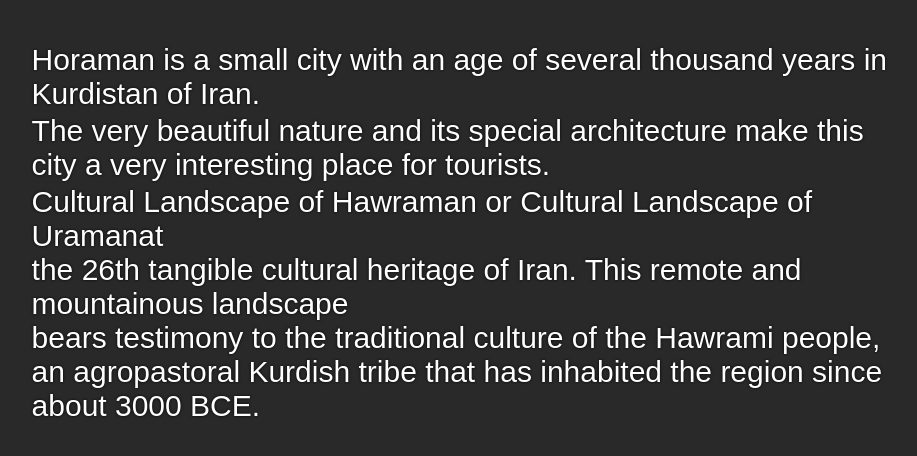
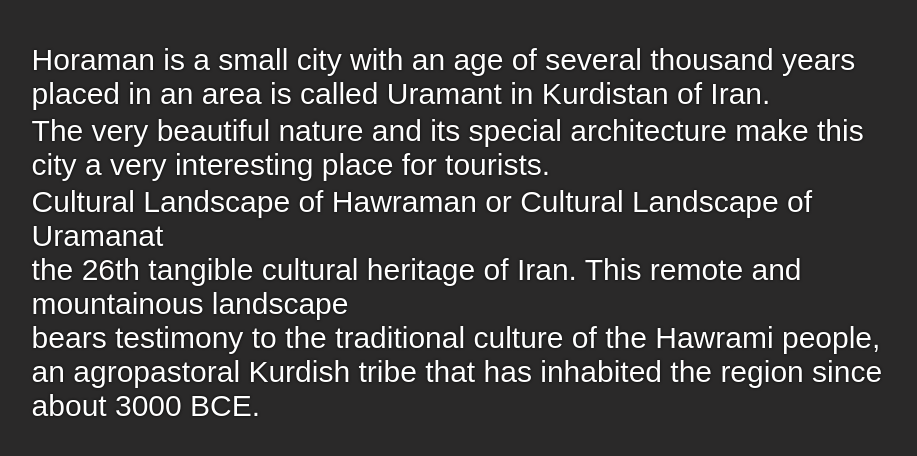
Before and after one commit to bkarimii/MyHomeTownWebsite, a plain HTML site: page article.html in a window 1280 px wide. Shown: the whole page, without its empty margins (169-1086 px from the left). Drawn offline with Linux system fonts and the light colour scheme; a web font is replaced by a local one.

Commit message:
first commit

```diff
--- a/article.html
+++ b/article.html
@@ -8,7 +8,7 @@
 <body>
     <div class="art">
         <p>
-            Horaman is a small city with an age of several thousand years in Kurdistan of Iran.
+            Horaman is a small city with an age of several thousand years placed in an area is called Uramant in Kurdistan of Iran.
         </p>
         <p>
             The very beautiful nature and its special architecture make this city a very interesting place for tourists.
```
